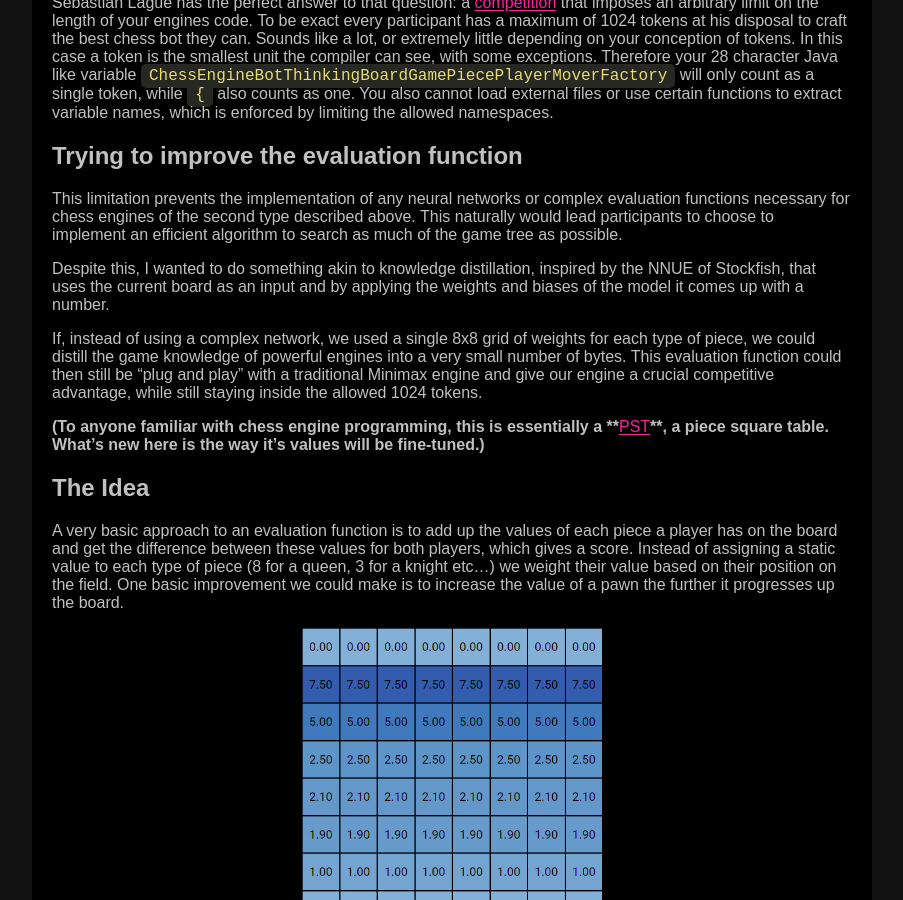
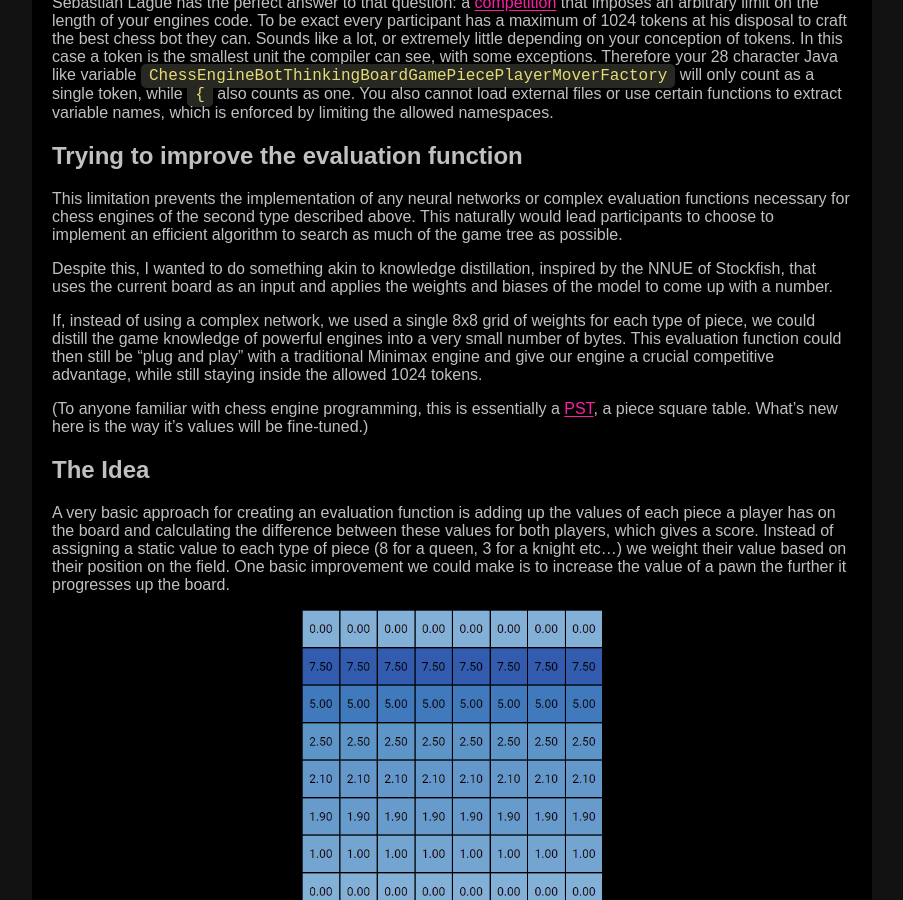
Before and after one commit to obrhubr/obrhubr.github.io, a Jekyll site: the page built from _posts/2023-12-28-chess-engine.md, in a window 1280 px wide and 900 px high, scrolled down 714 px. Shown: the whole window, without its empty margins (188-1091 px from the left). Built offline with Jekyll 4.4.1, drawn with Linux system fonts in a browser that asks for light colours; some web fonts are replaced.

Commit message:
Automated update to blog posts

```diff
--- a/_posts/2023-11-30-chess-engine.md
+++ b/_posts/2023-12-28-chess-engine.md
@@ -32,15 +32,15 @@ Sebastian Lague has the perfect answer to that question: a [competition](https:/
 
 This limitation prevents the implementation of any neural networks or complex evaluation functions necessary for chess engines of the second type described above. This naturally would lead participants to choose to implement an efficient algorithm to search as much of the game tree as possible.
 
-Despite this, I wanted to do something akin to knowledge distillation, inspired by the NNUE of Stockfish, that uses the current board as an input and by applying the weights and biases of the model it comes up with a number.
+Despite this, I wanted to do something akin to knowledge distillation, inspired by the NNUE of Stockfish, that uses the current board as an input and applies the weights and biases of the model to come up with a number.
 
 If, instead of using a complex network, we used a single 8x8 grid of weights for each type of piece, we could distill the game knowledge of powerful engines into a very small number of bytes. This evaluation function could then still be “plug and play” with a traditional Minimax engine and give our engine a crucial competitive advantage, while still staying inside the allowed 1024 tokens.
 
-**(To anyone familiar with chess engine programming, this is essentially a ****[PST](https://www.chessprogramming.org/Piece-Square_Tables)****, a piece square table. What's new here is the way it's values will be fine-tuned.)**
+(To anyone familiar with chess engine programming, this is essentially a [PST](https://www.chessprogramming.org/Piece-Square_Tables), a piece square table. What's new here is the way it's values will be fine-tuned.)
 
 ## The Idea
 
-A very basic approach to an evaluation function is to add up the values of each piece a player has on the board and get the difference between these values for both players, which gives a score. Instead of assigning a static value to each type of piece (8 for a queen, 3 for a knight etc…) we weight their value based on their position on the field. One basic improvement we could make is to increase the value of a pawn the further it progresses up the board.
+A very basic approach for creating an evaluation function is adding up the values of each piece a player has on the board and calculating the difference between these values for both players, which gives a score. Instead of assigning a static value to each type of piece (8 for a queen, 3 for a knight etc…) we weight their value based on their position on the field. One basic improvement we could make is to increase the value of a pawn the further it progresses up the board.
 
 ![Untitled](/assets/chess-engine/2c42617a_Untitled.png)
 
```
Also changed, not shown: other parts of _posts/2023-12-28-chess-engine.md (+1 -1 lines).
